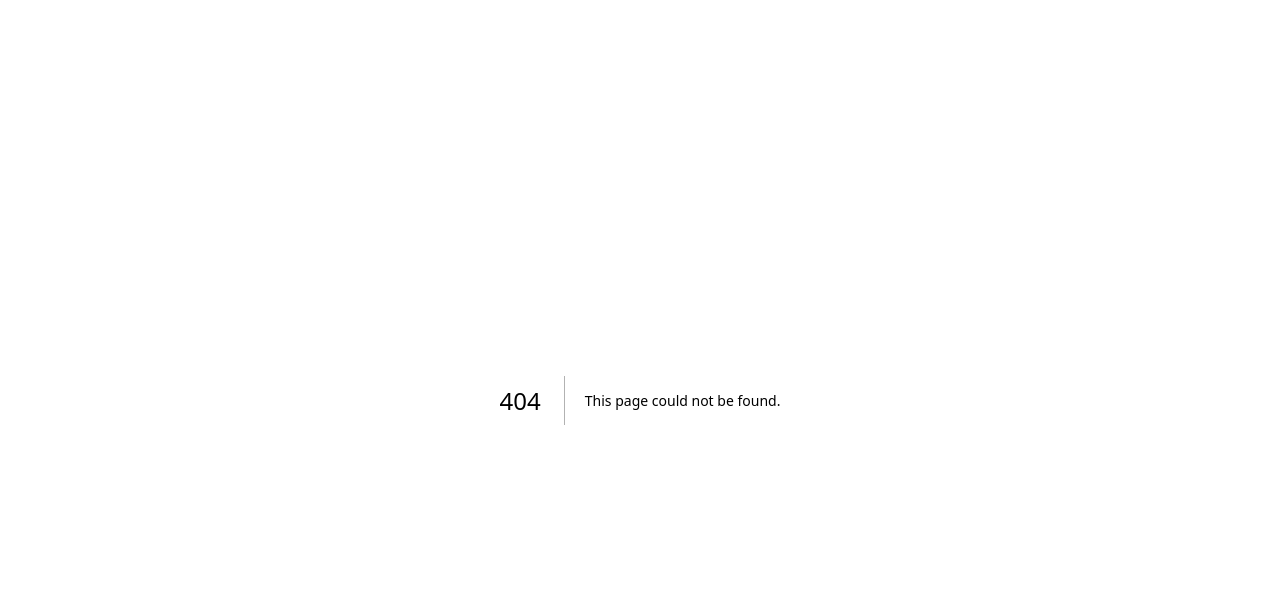
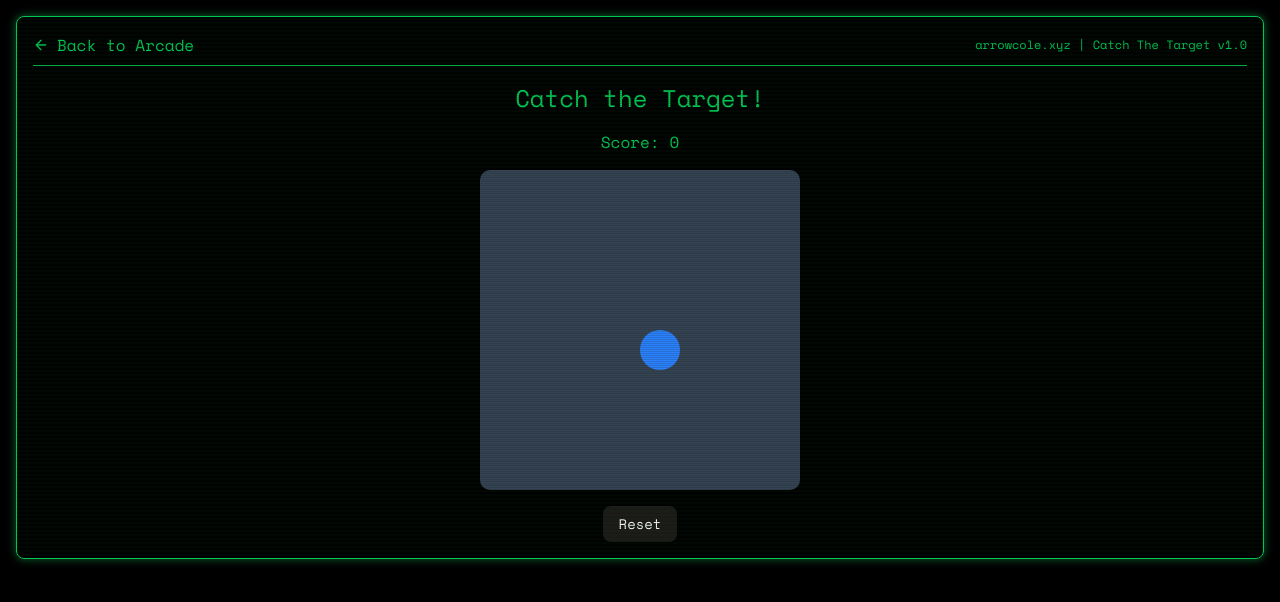
Before and after one commit to Acole-business/arcade, a Next.js app: page /games/catch-the-target in a window 1280 px wide. Before the commit this address had no page. Shown: the top 602 px of the page. Built offline with nearby package versions, Linux system fonts and the light colour scheme.

Commit message:
New Game

```diff
--- /dev/null
+++ b/app/games/catch-the-target/page.tsx
@@ -0,0 +1,55 @@
+"use client";
+
+import React, { useState, useEffect } from "react";
+import { Button } from "@/components/ui/button";
+import Link from "next/link";
+import { ArrowLeft } from "lucide-react";
+import { motion } from "framer-motion";
+
+export default function ClickGame() {
+  const [score, setScore] = useState(0);
+  const [targetPosition, setTargetPosition] = useState({ x: 50, y: 50 });
+
+  const moveTarget = () => {
+    const newX = Math.random() * 90;
+    const newY = Math.random() * 90;
+    setTargetPosition({ x: newX, y: newY });
+  };
+
+  const handleClick = () => {
+    setScore((prevScore) => prevScore + 1);
+    moveTarget();
+  };
+
+  return (
+    <div className="min-h-screen bg-black text-green-500 font-mono p-4 flex flex-col">
+      <div className="terminal-container border border-green-500 rounded-md p-4 relative">
+        <div className="scanline absolute top-0 left-0 w-full h-full pointer-events-none"></div>
+
+        <div className="terminal-header flex items-center justify-between mb-4 border-b border-green-500 pb-2 w-full">
+          <Link href="/" className="flex items-center gap-2 hover:text-green-400">
+            <ArrowLeft className="h-4 w-4" />
+            <span>Back to Arcade</span>
+          </Link>
+          <div className="text-xs">arrowcole.xyz | Catch The Target v1.0</div>
+        </div>
+
+        <h1 className="text-2xl mb-4 text-center">Catch the Target!</h1>
+        <p className="mb-4 text-center">Score: {score}</p>
+        <div className="flex justify-center">
+          <div className="relative w-80 h-80 bg-gray-700 rounded-lg flex items-center justify-center">
+            <motion.div
+              className="absolute w-10 h-10 bg-blue-500 rounded-full cursor-pointer"
+              style={{ top: `${targetPosition.y}%`, left: `${targetPosition.x}%` }}
+              onClick={handleClick}
+              animate={{ x: 0, y: 0 }}
+            />
+          </div>
+        </div>
+        <div className="flex justify-center mt-4">
+          <Button onClick={() => setScore(0)}>Reset</Button>
+        </div>
+      </div>
+    </div>
+  );
+}
--- a/app/page.tsx
+++ b/app/page.tsx
@@ -60,7 +60,7 @@ export default function Home() {
           router.push("/games/duck-hunt");
           break;
         case "15":
-          router.push("/games/sudoku-lite");
+          router.push("/games/catch-the-target");
           break;
         case "16":
           router.push("/games/typing-speed-challenge");
@@ -334,11 +334,11 @@ export default function Home() {
                   </li>
                   <li>
                     <Link
-                      href="/games/sudoku-lite"
+                      href="/games/catch-the-target"
                       className="block p-2 hover:bg-green-900 hover:bg-opacity-30 transition-colors"
                     >
-                      <span className="text-yellow-400">[15]</span> Sudoku Lite
-                      - Simplified Sudoku with a 6x6 grid
+                      <span className="text-yellow-400">[15]</span> Catch the
+                      Target - Click the moving target to score points
                     </Link>
                   </li>
                   <li>
```
